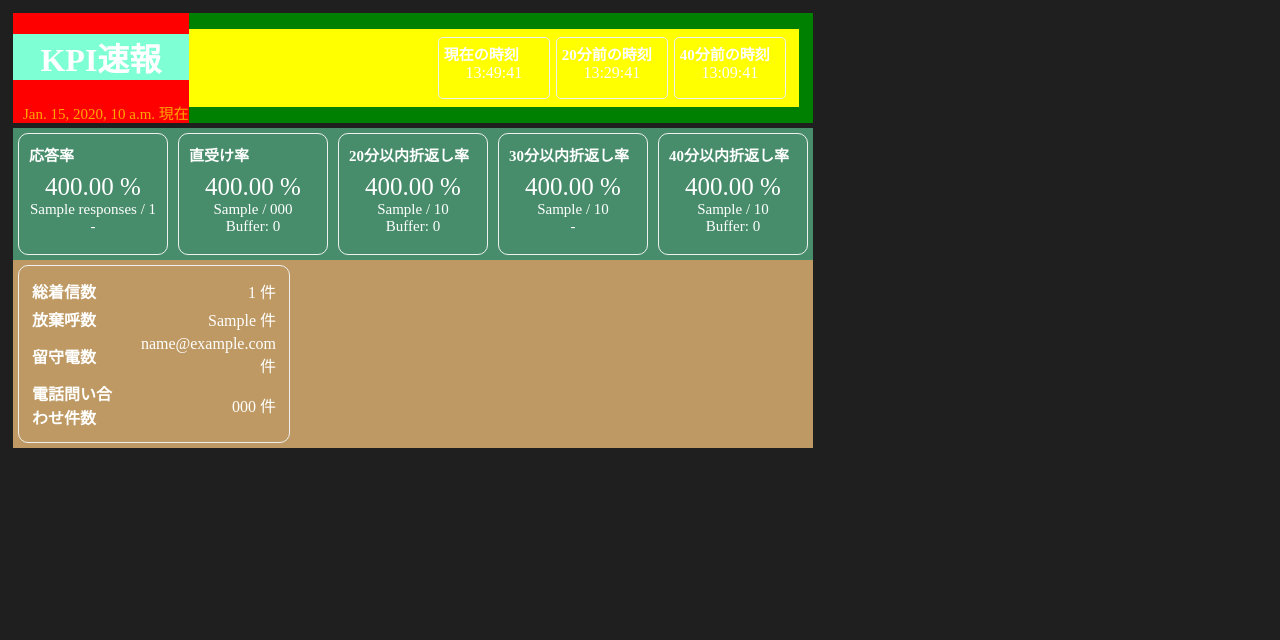
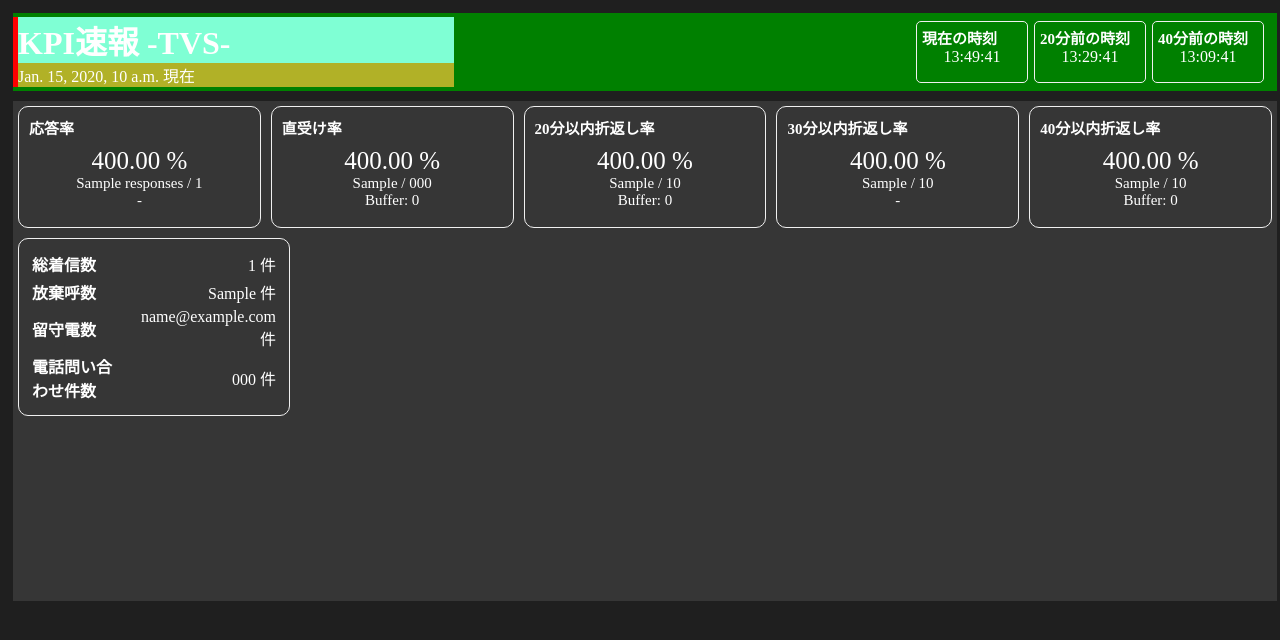
Before and after one commit to ekrsw/kpi_info_api, a Django app: template templates/kpi/dashboard.html in a window 1280 px wide. Shown: the top 640 px of the page. Run offline with Django 5.2, Linux system fonts and the light colour scheme; the template is opened without the code that fills it: most values are stand-ins (such as "Sample title", 1, 10 or a date in 2020).

Commit message:
flexible

```diff
--- a/static/kpi/css/dashboard.css
+++ b/static/kpi/css/dashboard.css
@@ -1,27 +1,58 @@
+h1{
+    color: white;
+    text-align: left;
+    margin: 0px 0px;
+}
+
 .page {
     display: flex;
 }
 
+.contents {
+    display: flex;
+    flex-direction: column;
+}
+
 .titleContainer {
     background-color: green;
+    height: 75px;
     margin: 5px 5px;
 }
 
 .itemContainer {
-    background-color: blue;
+    background-color: #363636;
     margin: 5px 5px;
 }
 
-.mainContainer {
+.mainTitleContainer {
     background-color: red;
+    height: 100%;
+    width: 40%;
+    align-items: left;
 }
 
 .timeContainer {
-    background-color: yellow;
+    height: 100%;
+    width: 60%;
 }
 
-h1 {
+.title {
     background-color: aquamarine;
+    text-align: left;
+    height: 70%;
+    width: 100%;
+    margin: 0px 0px;
+}
+
+.timeStamp {
+    background-color: rgb(177, 177, 39);
+    height: 30%;
+    width: 100%;
+    text-align: left;
+}
+
+.title, .timeStamp {
+    margin-left: 5px;
 }
 
 .itemContainer, .titleContainer {
@@ -30,13 +61,6 @@ h1 {
     max-width: 800px;
     /*border:solid 1px #dfdfdf;*/
     /*border-radius: 10px;*/
-}
-
-
-.timeStamp {
-    color: orange;
-    font-size: 15px;
-    margin-left: 10px;
 }
 
 .box-large {
@@ -61,6 +85,7 @@ th, td {
 
 .titleContainer, .timeContainer {
     display: flex;
+    color: white;
 }
 .timeContainer {
     width: 75%;
@@ -69,6 +94,7 @@ th, td {
 }
 .timeBox{
     display: flex;
+    color: white;
     flex-direction: column;
     padding: 5px;
     height: 50px;
@@ -82,26 +108,25 @@ th, td {
     font-weight: 600;
     margin: 0 0;
 }
-.timeBox h5, .titleContainer {
-    color: white;
-}
+
 h1 {
     color: white;
 }
 .timeContent {
     text-align: center;
+    width: 100%;
 }
 
 .containerRow {
-    background-color: rgb(190, 153, 99);
     display: flex;
     justify-content: left;
+    width: 100%;
 }
 
 .containerMainKPI {
-    background-color: rgb(72, 141, 107);
     display: flex;
     justify-content: left;
+    width: 100%;
 }
 
 .box {
@@ -112,7 +137,6 @@ h1 {
     border-radius: 10px;
     padding: 10px;
     height: 100px;
-    width: 160px;
     margin: 5px 5px;
 }
 
@@ -143,3 +167,24 @@ h1 {
     font-weight: 600;
     margin: 0 0;
 }
+
+.contents, .titleContainer, .itemContainer {
+    width: 100%;
+    height: 100%;
+    max-width: 1300px;
+    min-width: 800px;
+}
+
+.itemContainer {
+    max-height: 500px;
+    min-height: 500px;
+}
+
+.box {
+    max-width: 250px;
+    min-width: none;
+    max-height: 100px;
+    min-height: none;
+    width: 25%;
+    height: 300px;
+}
--- a/templates/kpi/dashboard.html
+++ b/templates/kpi/dashboard.html
@@ -17,8 +17,8 @@
 <div class="page">
     <div class="contents">
         <div class="titleContainer">
-            <div class="mainContainer">
-                <h1 class="title">KPI速報</h1>
+            <div class="mainTitleContainer">
+                <div class="title"><h1>KPI速報 -TVS-</h1></div>
                 <div class="timeStamp">{{ kpi_object.created_at }} 現在</div>
             </div>
             <div class="timeContainer">
```
